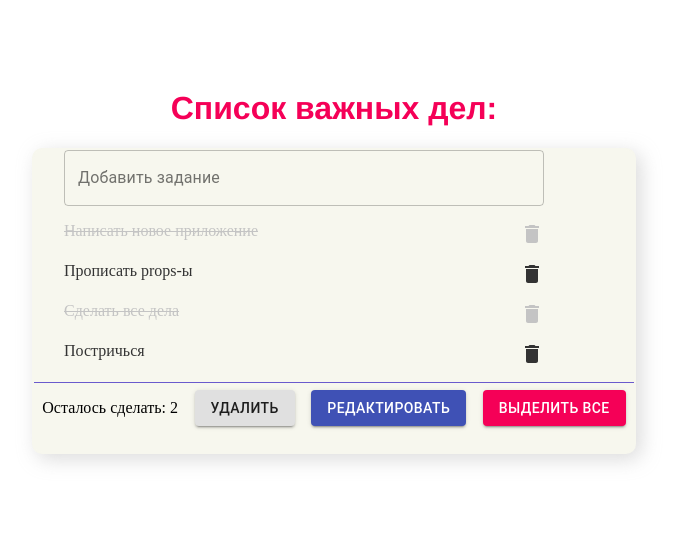
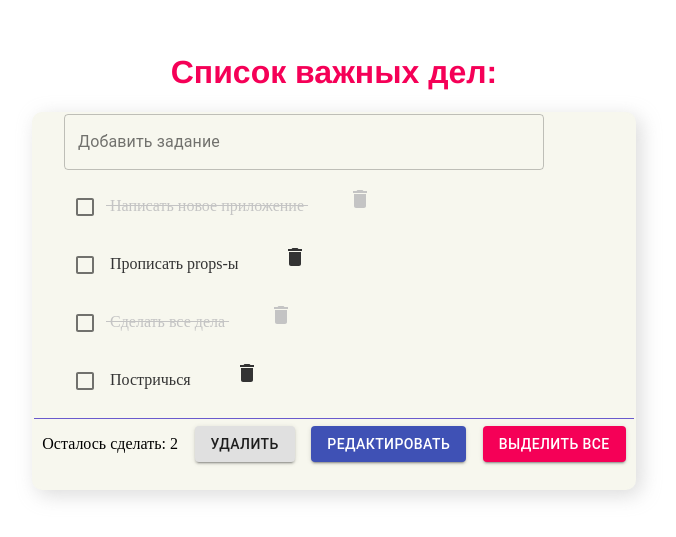
Before and after one commit to WebHeroSchool/app_todo, a React (Create React App) app: page / in a window 1280 px wide. Shown: the part 147-684 px from the top of the page, without its empty margins (306-982 px from the left). Built offline with nearby package versions, Linux system fonts and the light colour scheme.

Commit message:
checkbox

```diff
--- a/src/components/Item/Item.module.css
+++ b/src/components/Item/Item.module.css
@@ -4,8 +4,6 @@
 }
 
 .item {
-    display: flex;
-    justify-content: space-between;
     color: #333;
     padding: 0;
 }
@@ -14,3 +12,7 @@
     color: #c4c4c4;
     text-decoration: line-through;
 }
+
+.delete {
+    margin-left: 40px;
+}
--- a/src/components/Item/Items.js
+++ b/src/components/Item/Items.js
@@ -2,8 +2,7 @@ import React from 'react';
 import classNames from 'classnames';
 import styles from './Item.module.css';
 import DeleteIcon from '@material-ui/icons/Delete';
-
-
+import Checkbox from '@material-ui/core/Checkbox';
 
 
 function Item ( props ) {
@@ -18,7 +17,7 @@ function Item ( props ) {
     return (
         <div className = {styles.wrap}>
             <ul className = {useStyles}>
-                {value} <DeleteIcon />
+              <Checkbox /> {value} <DeleteIcon className = {styles.delete} />
             </ul>
         </div>
     )
```
